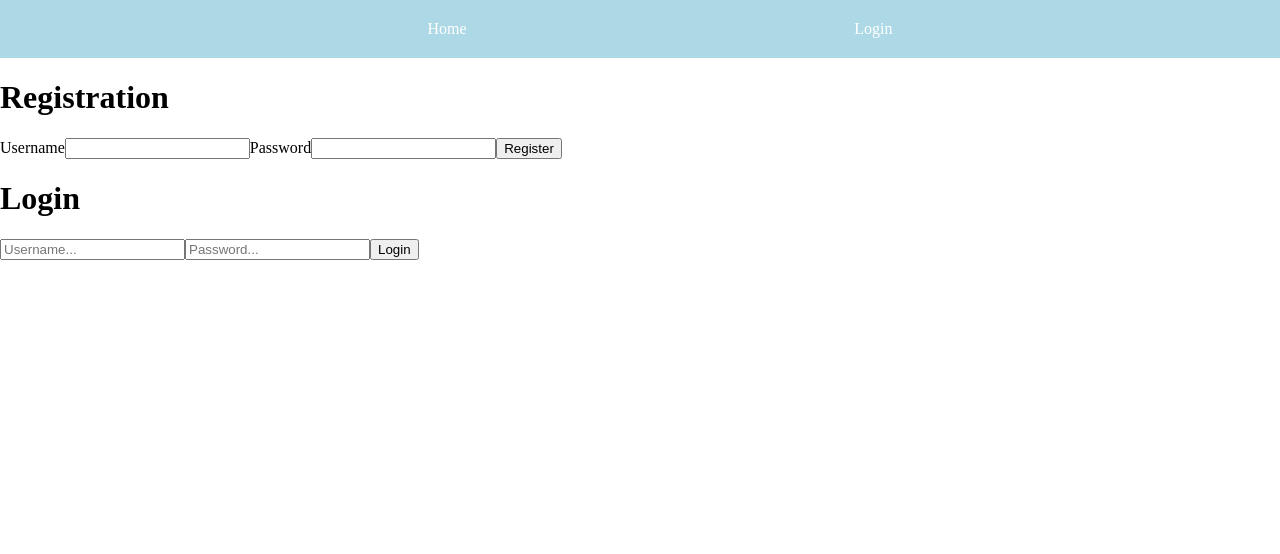
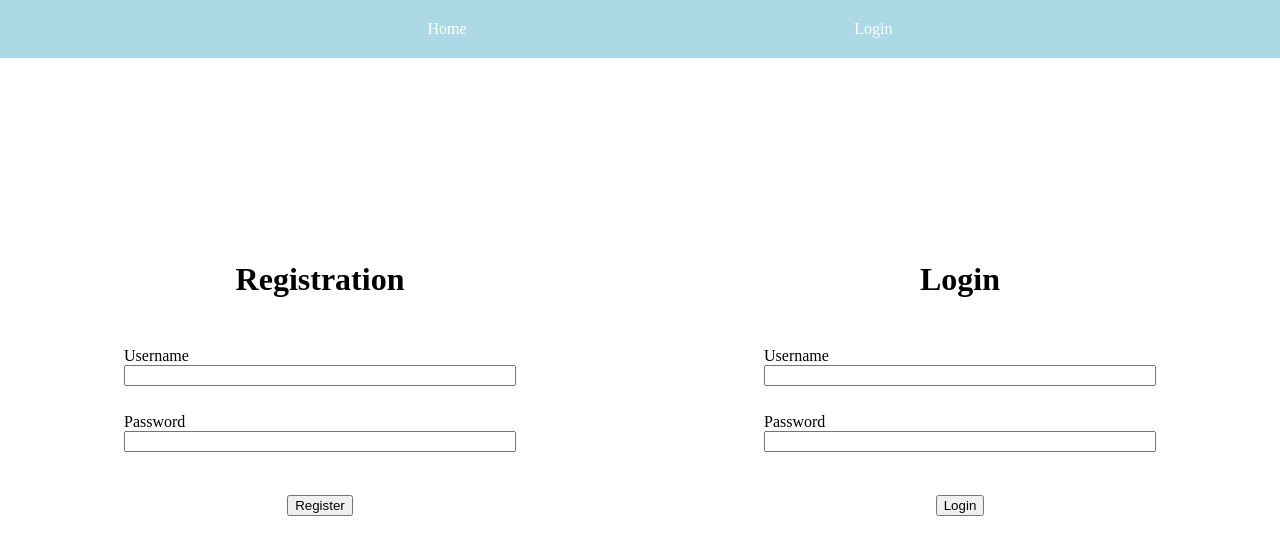
Before and after one commit to StefanNede/ChatApp, a React (Create React App) app in the folder client/: page /login in a window 1280 px wide. Shown: the top 554 px of the page. Built offline with nearby package versions, Linux system fonts and the light colour scheme; no server answers.

Commit message:
css added to login page

```diff
--- a/client/src/pages/Home.js
+++ b/client/src/pages/Home.js
@@ -51,9 +51,6 @@ export default function Home() {
       socket.emit("join_room", room)
       setAvailableRooms([...availableRooms, room])
       Axios.post("http://localhost:3001/create-room", {username: username, roomName: room}).then((response) => {
-        if (response.data) {
-          alert(response.data.message)
-        }
         console.log(response)
       })
     }
--- /dev/null
+++ b/client/src/pages/Login.css
@@ -0,0 +1,66 @@
+.LoginPageContainer {
+    display:flex;
+    height: 90vh;
+    justify-content: space-around;
+}
+
+input {
+    width: 30vw;
+}
+
+.registration {
+    display:flex;
+    flex-direction: column;
+    align-items: center;
+    justify-content: center;
+    height:80vh;
+    width: 50vw;
+}
+
+.register-inp-area {
+    display:flex;
+    flex-direction: column;
+    height: 20vh;
+    justify-content: space-evenly;
+}
+
+.register-inp-area div, .login-inp-area div {
+    display: flex;
+    flex-direction: column;
+}
+.registration button {
+    margin-top: 2vh;
+}
+
+.login {
+    display:flex;
+    flex-direction: column;
+    align-items: center;
+    width:50vw;
+    height:80vh;
+    justify-content: center;
+}
+
+.login-inp-area {
+    display:flex;
+    flex-direction: column;
+    height: 20vh;
+    justify-content: space-evenly;
+}
+
+.login button {
+    margin-top:2vh;
+}
+
+@media only screen and (max-width: 600px) {
+    .LoginPageContainer {
+        display:flex;
+        flex-direction: column;
+        height: 90vh;
+        align-items: center;
+    }
+
+    input {
+        width: 60vw;
+    }
+}
--- a/client/src/pages/Login.js
+++ b/client/src/pages/Login.js
@@ -1,5 +1,6 @@
 import { useState, useEffect} from "react"
 import Axios from "axios"
+import "./Login.css"
 
 export default function Login(props) {
     const [usernameReg, setUsernameReg] = useState("")
@@ -39,19 +40,33 @@ export default function Login(props) {
     }, [])
 
     return (
-        <div>
+        <div className="LoginPageContainer">
             <div className="registration">
                 <h1>Registration</h1>
-                <label>Username</label>
-                <input type="text" onChange={(event) => setUsernameReg(event.target.value)}/>
-                <label>Password</label>
-                <input type="text" onChange={(event) => setPasswordReg(event.target.value)}/>
+                <div className="register-inp-area">
+                    <div>
+                        <label>Username</label>
+                        <input type="text" onChange={(event) => setUsernameReg(event.target.value)}/>
+                    </div>
+                    <div>
+                        <label>Password</label>
+                        <input type="text" onChange={(event) => setPasswordReg(event.target.value)}/>
+                    </div>
+                </div>
                 <button onClick={register}>Register</button>
             </div>
             <div className="login">
                 <h1>Login</h1>
-                <input type="text" placeholder="Username..." onChange={(event) => setUsername(event.target.value)}/>
-                <input type="password" placeholder="Password..." onChange={(event) => setPassword(event.target.value)}/>
+                <div className="login-inp-area">
+                    <div>
+                        <label>Username</label>
+                        <input type="text" onChange={(event) => setUsername(event.target.value)}/>
+                    </div>
+                    <div>
+                        <label>Password</label>
+                        <input type="password" onChange={(event) => setPassword(event.target.value)}/>
+                    </div>
+                </div>
                 <button onClick={login}>Login</button>
             </div>
 
```
